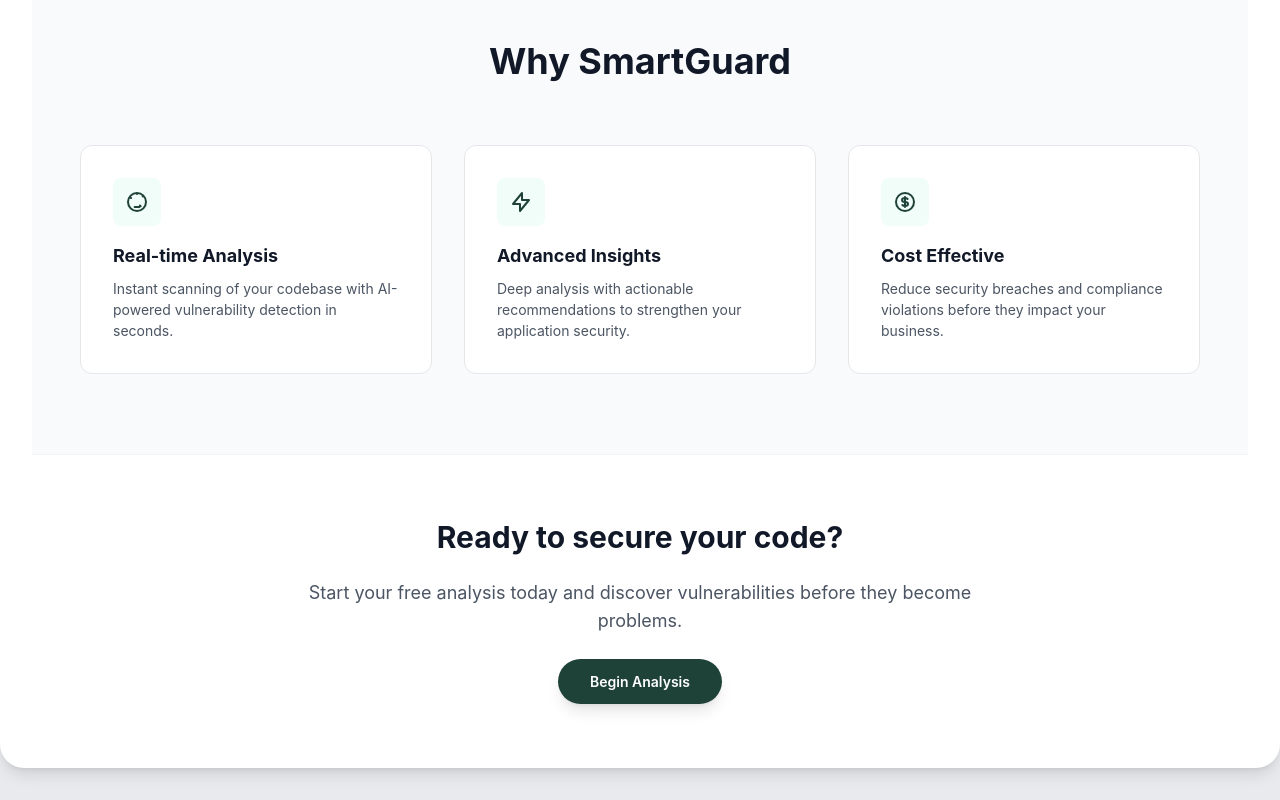
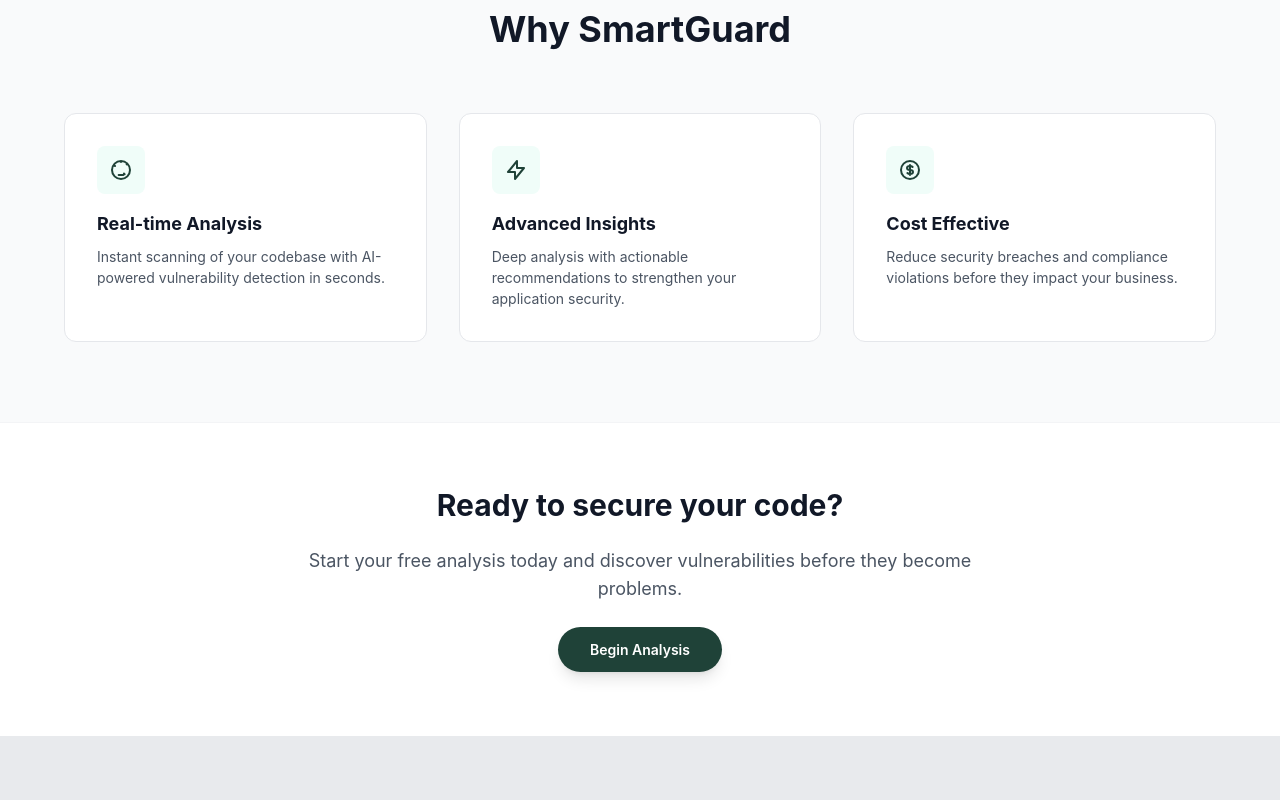
Before and after one commit to DharmikCH/SmartSheild, a React app in the folder frontend/: page /landing in a window 1280 px wide. Shown: the part 970-1770 px from the top of the page. After the commit the page ends 1706 px from the top, so only its background shows below. Built offline with nearby package versions, Linux system fonts and the light colour scheme; the HTML template or start-up script is replaced by a standard one.

Commit message:
refactor: revert layout to simpler design with grey background
Topbar outside container, main content simplified, and Landing page
restored with clean white background and preserved features.

Co-authored-by: Dharmik <169752232+DharmikCH@users.noreply.github.com>

```diff
--- a/frontend/src/components/Layout.jsx
+++ b/frontend/src/components/Layout.jsx
@@ -6,14 +6,12 @@ export default function Layout() {
   const [mobileNavOpen, setMobileNavOpen] = useState(false);
 
   return (
-    <div className="min-h-screen bg-[#e8eaed] py-6 lg:py-8">
+    <div className="min-h-screen bg-[#e8eaed]">
       <Topbar onMenuToggle={() => setMobileNavOpen(!mobileNavOpen)} />
 
-      <div className="max-w-[1360px] mx-auto px-4 lg:px-8 py-8 rounded-3xl bg-white shadow-lg">
-        <main className="px-2 lg:px-4">
-          <Outlet />
-        </main>
-      </div>
+      <main className="max-w-[1360px] mx-auto px-5 lg:px-10 py-6 lg:py-8">
+        <Outlet />
+      </main>
     </div>
   );
 }
--- a/frontend/src/pages/Landing.jsx
+++ b/frontend/src/pages/Landing.jsx
@@ -2,9 +2,7 @@ import { NavLink } from 'react-router-dom';
 
 export default function Landing() {
   return (
-    <div className="min-h-screen bg-[#e8eaed] py-6 lg:py-8 flex flex-col">
-      {/* Container */}
-      <div className="max-w-[1360px] mx-auto px-4 lg:px-8 w-full rounded-3xl bg-white shadow-lg flex flex-col flex-1">
+    <div className="min-h-screen bg-white flex flex-col">
       {/* Navigation */}
       <nav className="flex items-center justify-between px-6 lg:px-12 py-6 border-b border-gray-50">
         <div className="flex items-center gap-4 animate-fade">
@@ -105,7 +103,7 @@ export default function Landing() {
       </section>
 
       {/* Footer CTA */}
-        <section className="px-6 lg:px-12 py-16 border-t border-gray-100">
+      <section className="px-6 lg:px-12 py-16 bg-white border-t border-gray-100">
         <div className="max-w-2xl mx-auto text-center space-y-6 animate-in" style={{ animationDelay: '0.4s' }}>
           <h2 className="text-3xl font-bold text-gray-900">
             Ready to secure your code?
@@ -120,6 +118,5 @@ export default function Landing() {
         </div>
       </section>
     </div>
-    </div>
   );
 }
```
Lines whose indentation alone changed are shown as unchanged.
